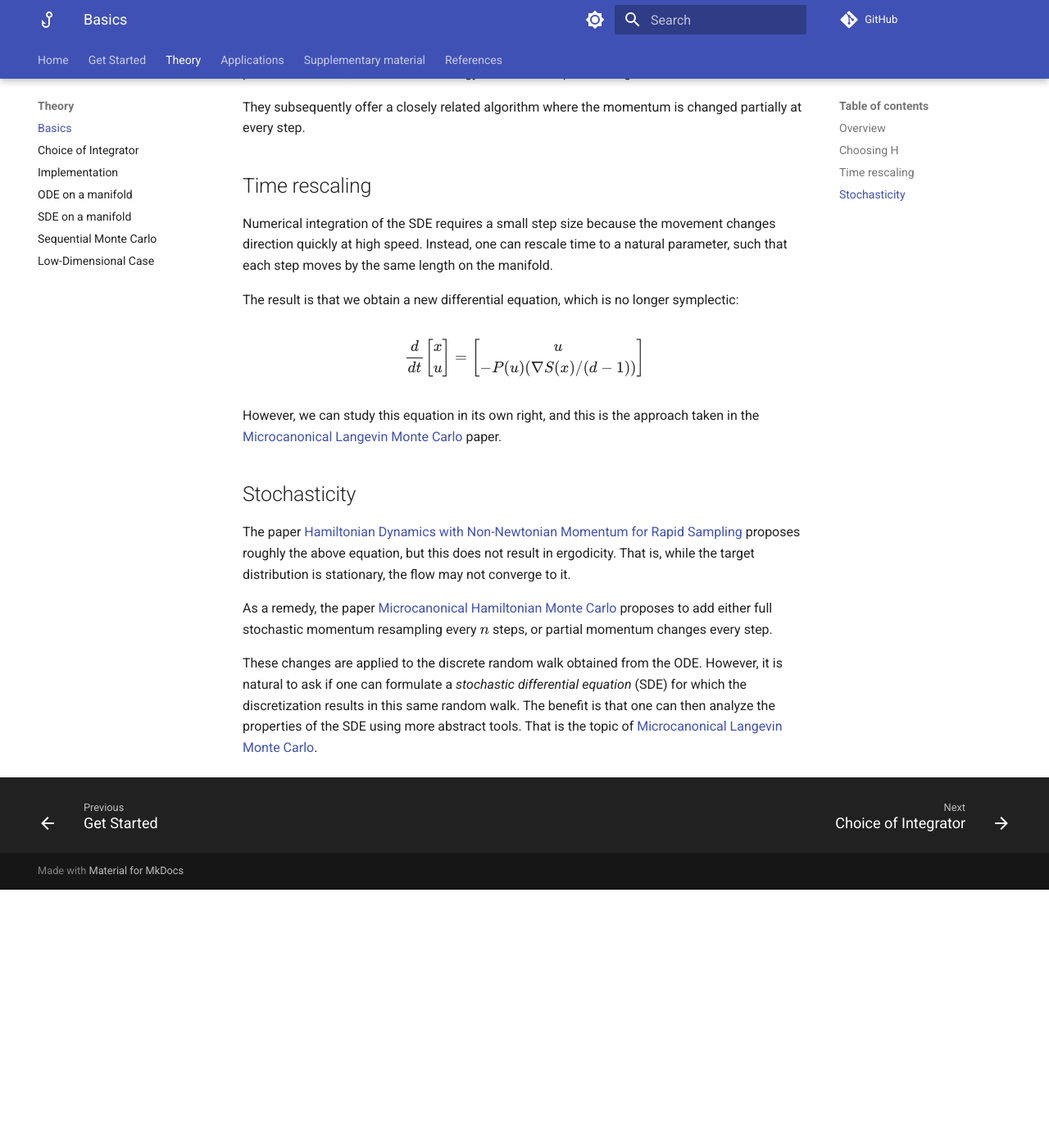
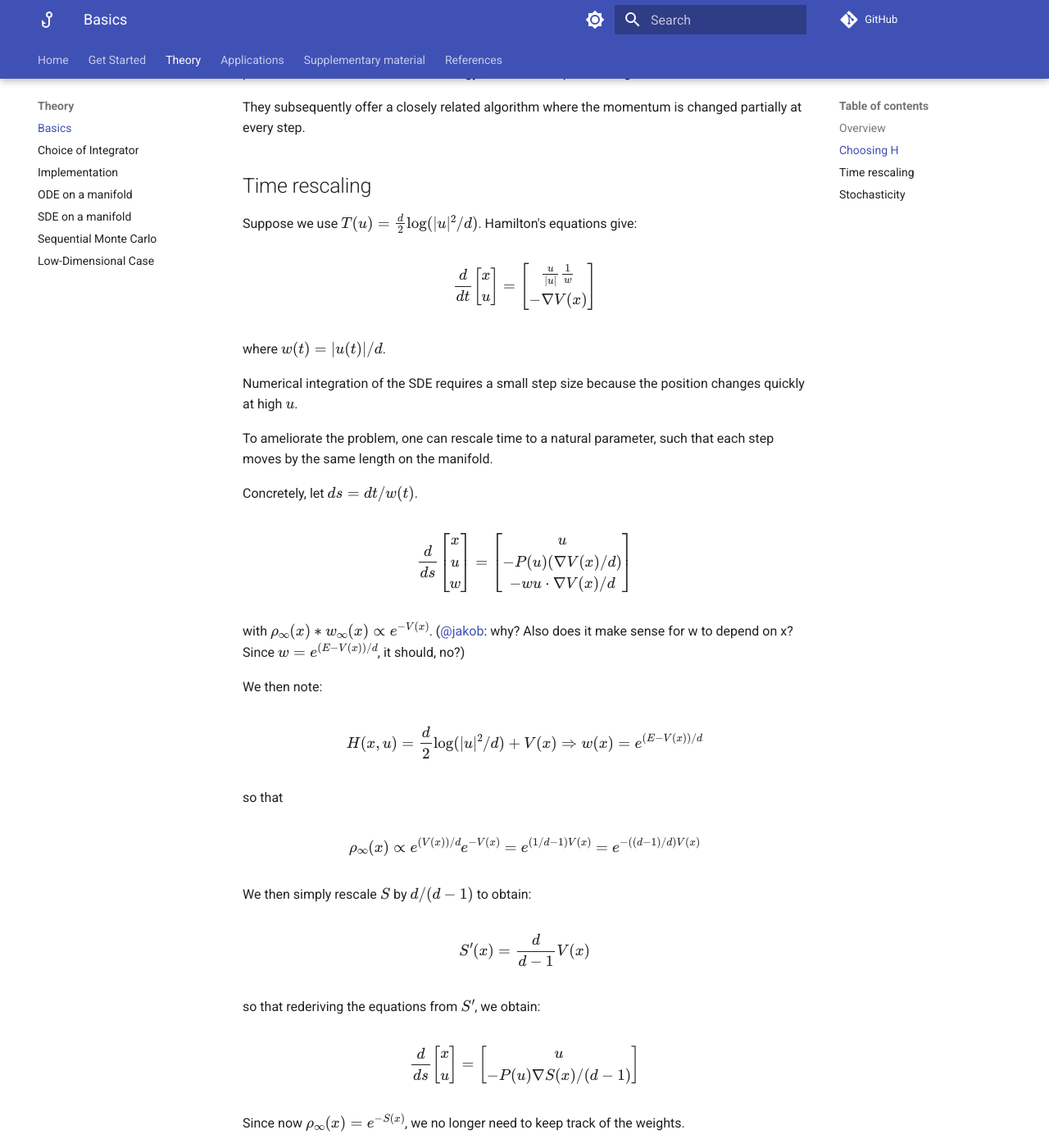
Before and after one commit to reubenharry/mclmc-docs, an MkDocs documentation site: the page built from docs/tutorial.md, in a window 1280 px wide and 1400 px high, scrolled down 2932 px. Shown: the whole window at 82% size. Built offline with MkDocs 1.6.1 and Material for MkDocs 9.7.7, drawn with Linux system fonts in a browser that asks for light colours; comment, search, counter and statistics services are not loaded; before the commit the page ends 4017 px from its top, so only the background shows below that; some of the changed text lies outside the part shown.

Commit message:
EXPLAIN WEIGHTING

```diff
--- a/docs/tutorial.md
+++ b/docs/tutorial.md
@@ -121,9 +121,7 @@ They subsequently offer a closely related algorithm where the momentum is change
 
 ## Time rescaling
 
-Numerical integration of the SDE requires a small step size because the movement changes direction quickly at high speed. Instead, one can rescale time to a natural parameter, such that each step moves by the same length on the manifold.
-
-The result is that we obtain a new differential equation, which is no longer symplectic:
+Suppose we use $T(u) = \frac{d}{2}\log(|u|^2/d)$. Hamilton's equations give:
 
 $$
 \frac{d}{dt}\begin{bmatrix}
@@ -132,12 +130,74 @@ u
 \end{bmatrix}
 =
 \begin{bmatrix}
-u \\
--P(u)(\nabla S(x)/(d − 1))
+\frac{u}{|u|}\frac{1}{w} \\
+-\nabla V(x)
 \end{bmatrix}
 $$
 
-However, we can study this equation in its own right, and this is the approach taken in the [Microcanonical Langevin Monte Carlo](https://arxiv.org/pdf/2303.18221.pdf) paper.
+where $w(t) = |u(t)|/d$.
+
+Numerical integration of the SDE requires a small step size because the position changes quickly at high $u$.
+
+To ameliorate the problem, one can rescale time to a natural parameter, such that each step moves by the same length on the manifold.
+
+Concretely, let $ds = dt/w(t)$.
+
+
+$$
+\frac{d}{ds}\begin{bmatrix}
+x \\
+u \\
+w
+\end{bmatrix}
+=
+\begin{bmatrix}
+u \\
+-P(u)(\nabla V(x)/d) \\
+-w u \cdot \nabla V(x) /d
+\end{bmatrix}
+$$
+
+with $\rho_\infty(x) * w_\infty(x) \propto e^{-V(x)}$. (@jakob: why? Also does it make sense for w to depend on x? Since $w = e^{(E-V(x))/d}$, it should, no?)
+
+We then note:
+
+$$
+H(x,u) =  \frac{d}{2}\log(|u|^2/d) + V(x) \\
+\Rightarrow w(x) = e^{(E-V(x))/d}
+$$
+
+so that
+
+$$
+\rho_\infty(x) \propto e^{(V(x))/d}e^{-V(x)} = e^{(1/d -1)V(x)} = e^{-((d-1)/d)V(x)}
+$$
+
+We then simply rescale $S$ by $d/(d-1)$ to obtain:
+
+$$
+S'(x) = \frac{d}{d-1} V(x)
+$$
+
+so that rederiving the equations from $S'$, we obtain:
+
+$$
+\frac{d}{ds}\begin{bmatrix}
+x \\
+u
+\end{bmatrix}
+=
+\begin{bmatrix}
+u \\
+-P(u)\nabla S(x)/(d-1) \\
+\end{bmatrix}
+$$
+
+Since now $\rho_\infty(x) = e^{-S(x)}$, we no longer need to keep track of the weights.
+
+Moreover, we can study this ODE in its own right, and this is the approach taken in the [Microcanonical Langevin Monte Carlo](https://arxiv.org/pdf/2303.18221.pdf) paper.
+
+It is no longer symplectic, and no longer has any (direct) relationship to a Hamiltonian.
 
 ## Stochasticity
 
```
